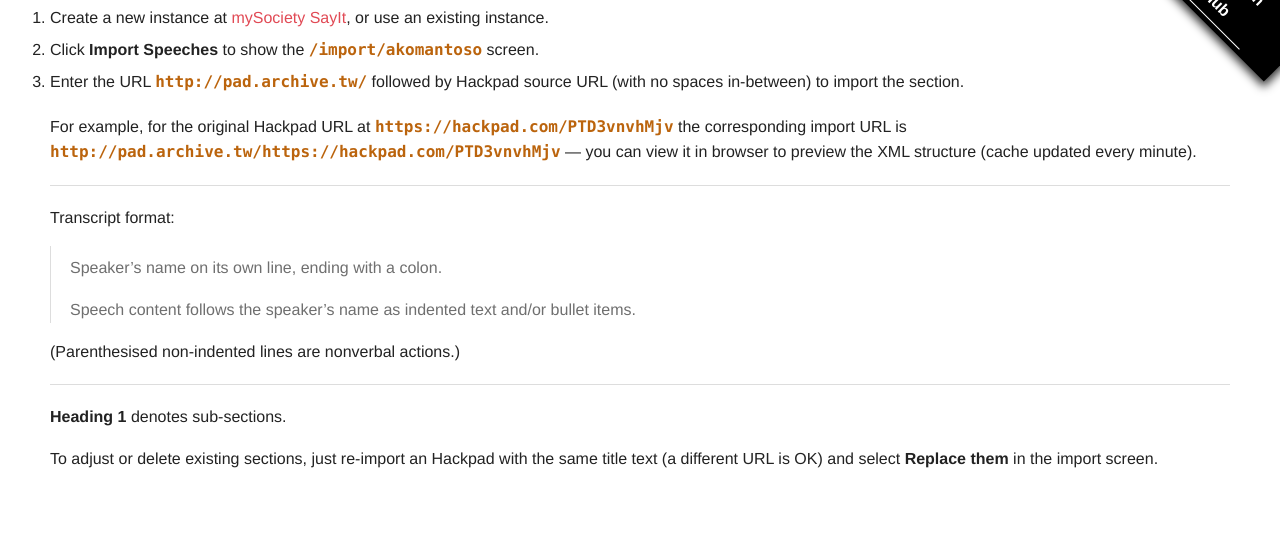
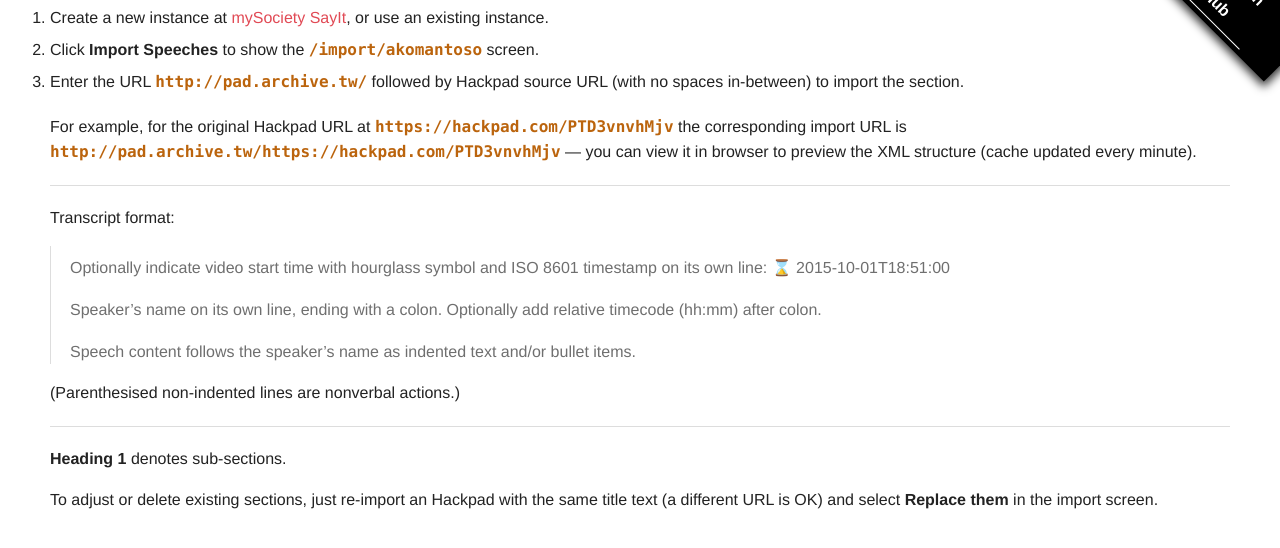
Before and after one commit to audreyt/pad2an, a website: page index.html in a window 1280 px wide. Shown: the part 94-642 px from the top of the page. Drawn offline with Linux system fonts and the light colour scheme.

Commit message:
Document timestamp syntax on index.

```diff
--- a/index.html
+++ b/index.html
@@ -796,7 +796,8 @@
 <p>Transcript format:</p>
 
 <blockquote>
-<p>Speaker’s name on its own line, ending with a colon.</p>
+<p>Optionally indicate video start time with hourglass symbol and ISO 8601 timestamp on its own line: ⌛ 2015-10-01T18:51:00</p>
+<p>Speaker’s name on its own line, ending with a colon. Optionally add relative timecode (hh:mm) after colon.</p>
 <p>Speech content follows the speaker’s name as indented text and/or bullet items.</p>
 </blockquote>
 
```
